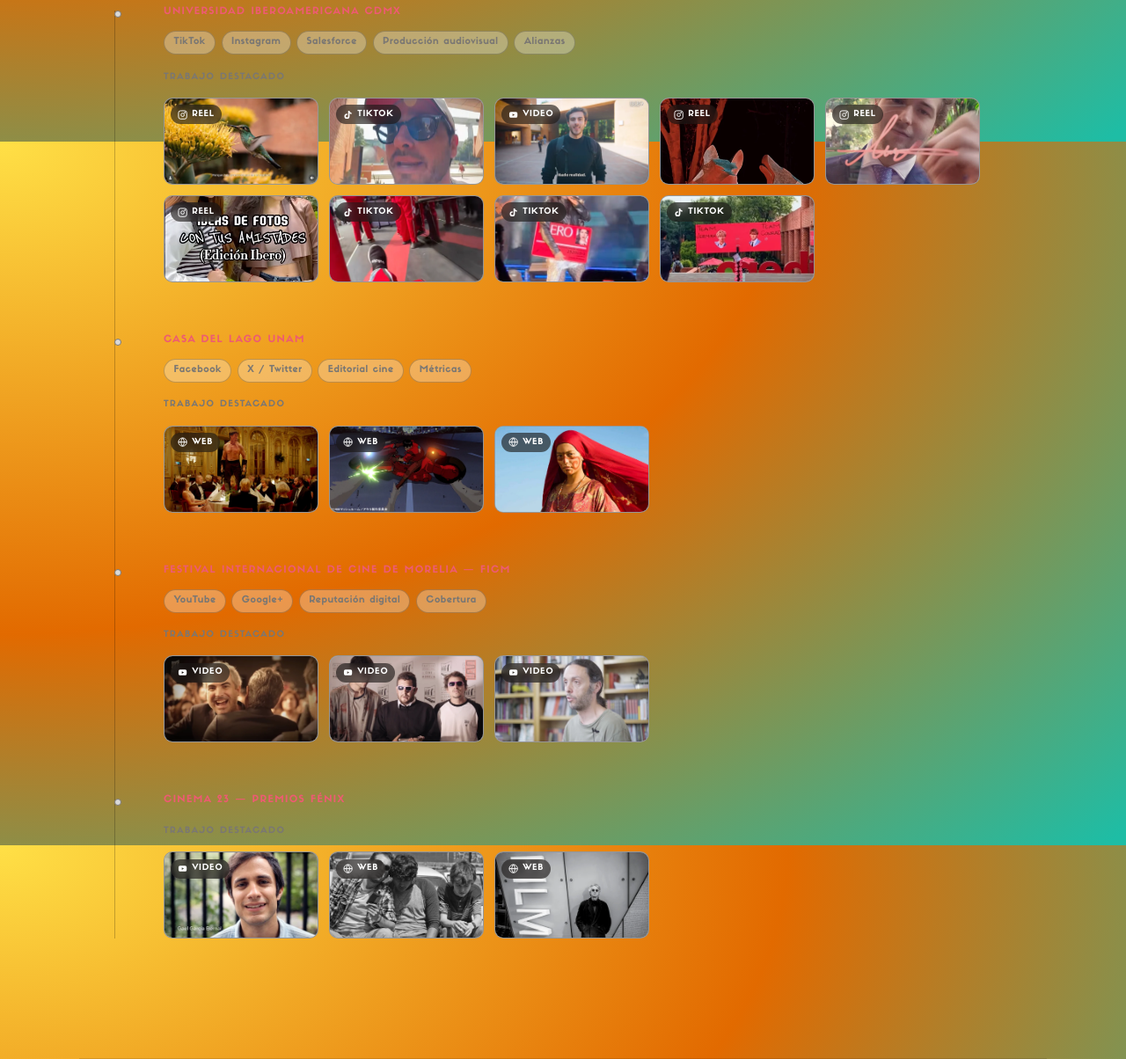
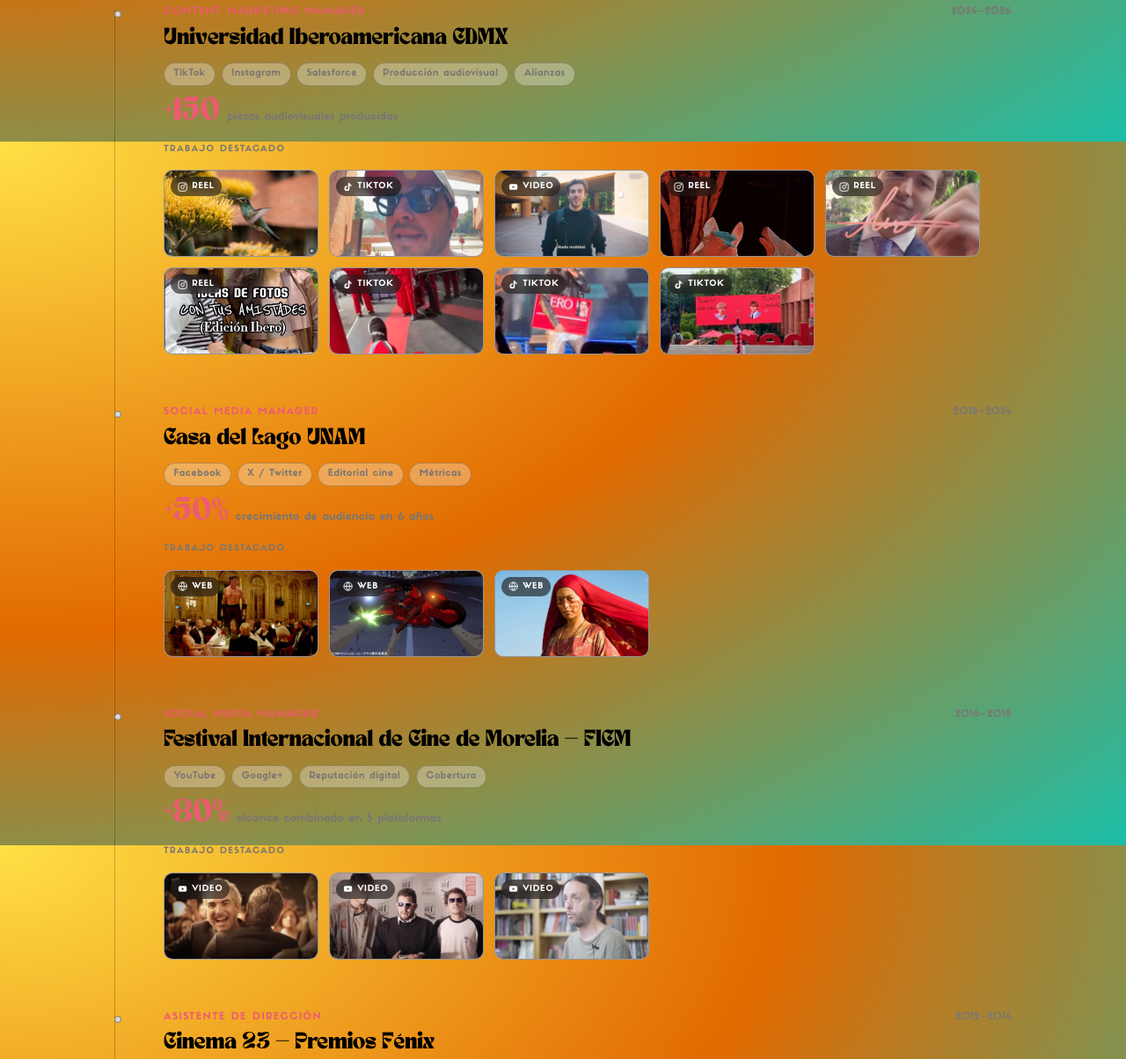
Before and after one commit to pancholuna/pancholuna.github.io, a website: page index.html in a window 1280 px wide. Shown: the part 1439-2643 px from the top of the page at 88% size. Drawn offline with Linux system fonts and the light colour scheme.

Commit message:
feat: agregar rol, fechas y stat de impacto a cada experiencia del portafolio
Usa las clases .job-title/.job-company/.job-period ya definidas en el CSS
pero nunca usadas en el HTML. Agrega una cifra de resultado por experiencia
(tomada del CV) en vez de bullets tipo CV, para mantener el enfoque de
portafolio. También suma link de LinkedIn en contacto, meta description +
Open Graph tags, y cambia --text a negro puro.

```diff
--- a/index.html
+++ b/index.html
@@ -4,6 +4,12 @@
 <meta charset="UTF-8">
 <meta name="viewport" content="width=device-width, initial-scale=1.0">
 <title>Francisco Calleja Luna — Portafolio</title>
+<meta name="description" content="Content & Social Media Manager con +10 años liderando estrategias digitales de principio a fin: producción audiovisual, gestión de comunidades, marketing de eventos y partnerships de marca.">
+<meta property="og:type" content="website">
+<meta property="og:title" content="Francisco Calleja Luna — Portafolio">
+<meta property="og:description" content="Content & Social Media Manager con +10 años liderando estrategias digitales de principio a fin: producción audiovisual, gestión de comunidades, marketing de eventos y partnerships de marca.">
+<meta property="og:url" content="https://pancholuna.github.io">
+<meta name="twitter:card" content="summary">
 <link rel="icon" type="image/svg+xml" href="favicon.svg">
 <script>document.documentElement.classList.add('js');</script>
 <link rel="preconnect" href="https://fonts.googleapis.com">
@@ -31,7 +37,7 @@
     --bg: #d9d9d9;
     --bg2: #cbcbcb;
     --bg3: #c0c0c0;
-    --text: #1a1816;
+    --text: #000000;
     --text-muted: #3d3b38;
     --text-dim: #7a7773;
     --accent1: #ed5b72;
@@ -490,6 +496,26 @@
     flex-wrap: wrap;
     gap: 0.4rem;
     margin-top: 0.75rem;
+  }
+
+  .job-stat {
+    display: flex;
+    align-items: baseline;
+    gap: 0.5rem;
+    margin: 1rem 0 0.25rem;
+  }
+
+  .job-stat-number {
+    font-family: var(--font-display);
+    font-size: 1.6rem;
+    color: var(--accent1);
+    line-height: 1;
+  }
+
+  .job-stat-label {
+    font-size: 0.78rem;
+    color: var(--text-dim);
+    letter-spacing: 0.02em;
   }
 
   .tag {
@@ -1012,10 +1038,17 @@
 
     <div class="timeline-item">
       <div class="job-header">
-        <span class="job-title">Universidad Iberoamericana CDMX</span>
+        <span class="job-title">Content Marketing Manager</span>
+        <span class="job-period">2024–2026</span>
       </div>
+      <div class="job-company">Universidad Iberoamericana CDMX</div>
       <div class="job-tags">
         <span class="tag">TikTok</span><span class="tag">Instagram</span><span class="tag">Salesforce</span><span class="tag" data-lang="es">Producción audiovisual</span><span class="tag" data-lang="en">Audiovisual</span><span class="tag" data-lang="es">Alianzas</span><span class="tag" data-lang="en">Partnerships</span>
+      </div>
+      <div class="job-stat">
+        <span class="job-stat-number">+150</span>
+        <span class="job-stat-label" data-lang="es">piezas audiovisuales producidas</span>
+        <span class="job-stat-label" data-lang="en">audiovisual pieces produced</span>
       </div>
 
       <!-- ====================================================================
@@ -1091,10 +1124,17 @@
 
     <div class="timeline-item">
       <div class="job-header">
-        <span class="job-title">Casa del Lago UNAM</span>
+        <span class="job-title">Social Media Manager</span>
+        <span class="job-period">2018–2024</span>
       </div>
+      <div class="job-company">Casa del Lago UNAM</div>
       <div class="job-tags">
         <span class="tag">Facebook</span><span class="tag">X / Twitter</span><span class="tag" data-lang="es">Editorial cine</span><span class="tag" data-lang="en">Film editorial</span><span class="tag" data-lang="es">Métricas</span><span class="tag" data-lang="en">Analytics</span>
+      </div>
+      <div class="job-stat">
+        <span class="job-stat-number">+50%</span>
+        <span class="job-stat-label" data-lang="es">crecimiento de audiencia en 6 años</span>
+        <span class="job-stat-label" data-lang="en">audience growth over 6 years</span>
       </div>
       <div class="gallery-label" data-lang="es">Trabajo destacado</div>
       <div class="gallery-label" data-lang="en">Selected work</div>
@@ -1119,10 +1159,17 @@
 
     <div class="timeline-item">
       <div class="job-header">
-        <span class="job-title">Festival Internacional de Cine de Morelia — FICM</span>
+        <span class="job-title">Social Media Manager</span>
+        <span class="job-period">2016–2018</span>
       </div>
+      <div class="job-company">Festival Internacional de Cine de Morelia — FICM</div>
       <div class="job-tags">
         <span class="tag">YouTube</span><span class="tag">Google+</span><span class="tag" data-lang="es">Reputación digital</span><span class="tag" data-lang="en">Digital reputation</span><span class="tag" data-lang="es">Cobertura</span><span class="tag" data-lang="en">Event coverage</span>
+      </div>
+      <div class="job-stat">
+        <span class="job-stat-number">+80%</span>
+        <span class="job-stat-label" data-lang="es">alcance combinado en 5 plataformas</span>
+        <span class="job-stat-label" data-lang="en">combined reach across 5 platforms</span>
       </div>
       <div class="gallery-label" data-lang="es">Trabajo destacado</div>
       <div class="gallery-label" data-lang="en">Selected work</div>
@@ -1147,8 +1194,11 @@
 
     <div class="timeline-item">
       <div class="job-header">
-        <span class="job-title">Cinema 23 — Premios Fénix</span>
+        <span class="job-title" data-lang="es">Asistente de Dirección</span>
+        <span class="job-title" data-lang="en">Director's Assistant</span>
+        <span class="job-period">2012–2014</span>
       </div>
+      <div class="job-company">Cinema 23 — Premios Fénix</div>
       <div class="gallery-label" data-lang="es">Trabajo destacado</div>
       <div class="gallery-label" data-lang="en">Selected work</div>
       <div class="work-gallery">
@@ -1269,6 +1319,7 @@
   <div class="contact-links">
     <a href="mailto:fcocalu@gmail.com" class="btn-primary">fcocalu@gmail.com</a>
     <a href="tel:+525534495228" class="btn-ghost">+52 55 3449 5228</a>
+    <a href="https://www.linkedin.com/in/fcocalu/" target="_blank" rel="noopener" class="btn-ghost">LinkedIn</a>
     <a href="PacoCL_CV_ES.pdf" download class="btn-ghost" data-lang="es"><span class="icon-dl"></span>CV Español</a>
     <a href="PacoCL_CV_EN.pdf" download class="btn-ghost" data-lang="en"><span class="icon-dl"></span>CV English</a>
   </div>
```
